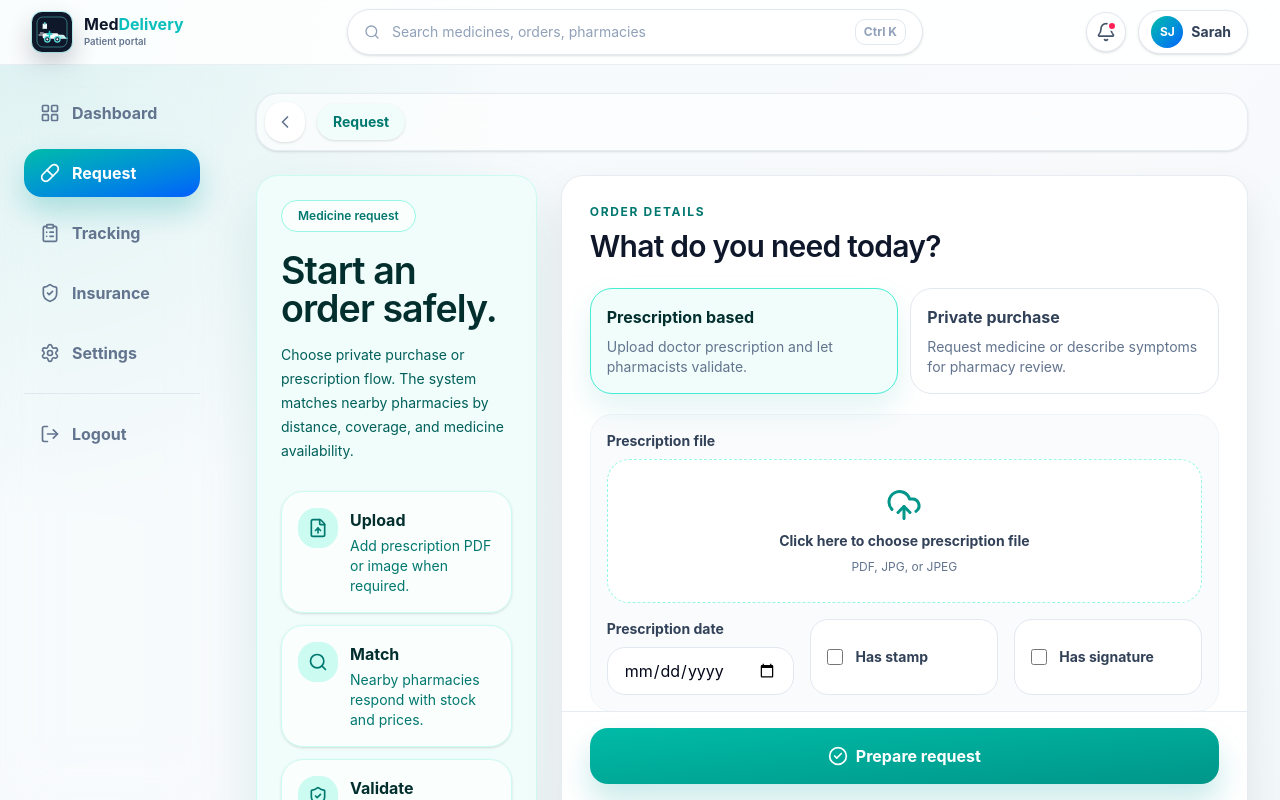
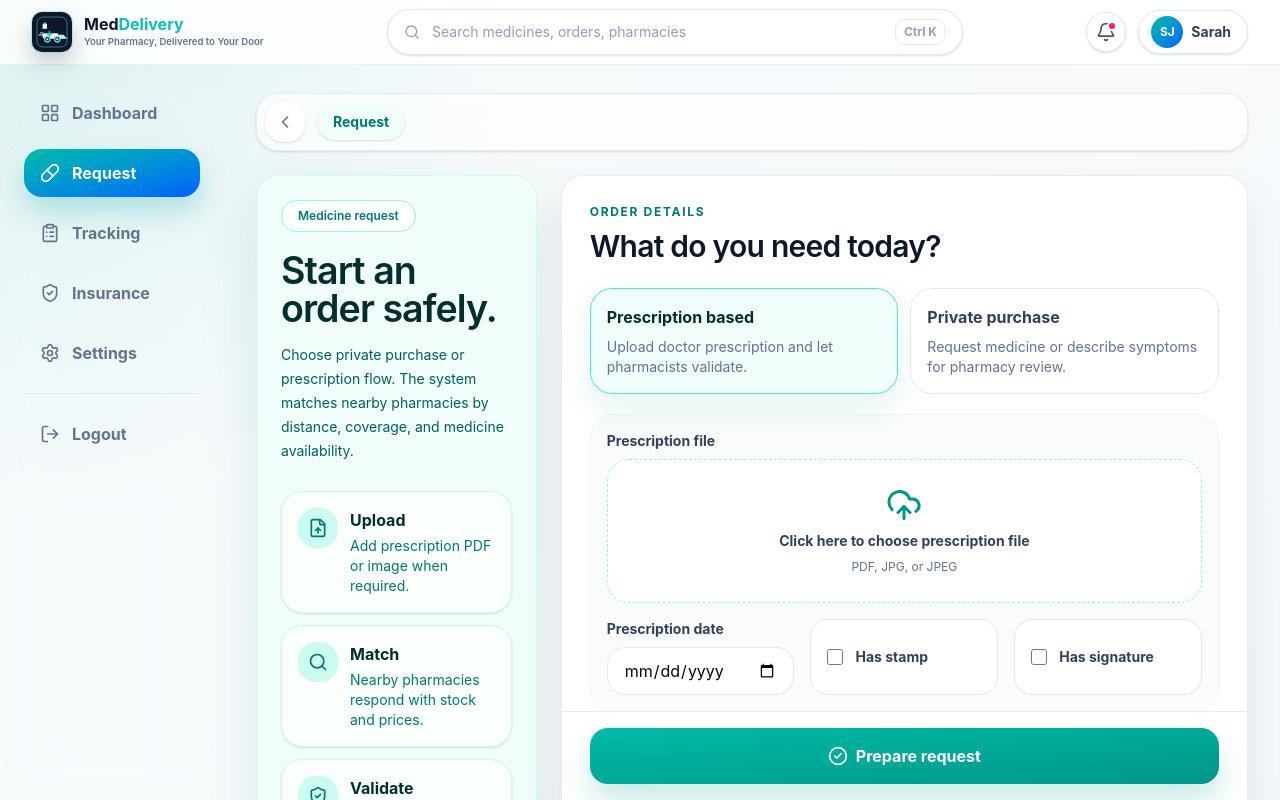
Before and after one commit to SheCanCODE-Capstone-Projects/Med-Delivery-System-FE, a Next.js app: page /order in a window 1280 px wide. Shown: the top 800 px of the page. Built offline with nearby package versions, Linux system fonts and the light colour scheme.

Commit message:
Align patient logo tagline

```diff
--- a/src/components/layout/PatientAppShell.tsx
+++ b/src/components/layout/PatientAppShell.tsx
@@ -162,7 +162,7 @@ export default function PatientAppShell({ children }: Readonly<{ children: React
     <div className="min-h-screen bg-[radial-gradient(circle_at_top_left,rgba(14,165,160,0.11),transparent_28%),linear-gradient(135deg,#f6fbfc_0%,#f8fafc_48%,#eef7f8_100%)] text-slate-950">
       <header className="sticky top-0 z-30 border-b border-slate-200/70 bg-white/85 backdrop-blur-xl">
         <div className="grid min-h-16 grid-cols-[auto_1fr_auto] items-center gap-4 px-5 sm:px-8">
-          <MedDeliveryLogo href="/" theme="light" size="sm" label="Patient portal" />
+          <MedDeliveryLogo href="/" theme="light" size="sm" />
 
           <label className="mx-auto hidden w-full max-w-xl items-center gap-3 rounded-full border border-slate-200 bg-white px-4 shadow-sm lg:flex">
             <Search className="h-4 w-4 text-slate-400" aria-hidden="true" />
```
